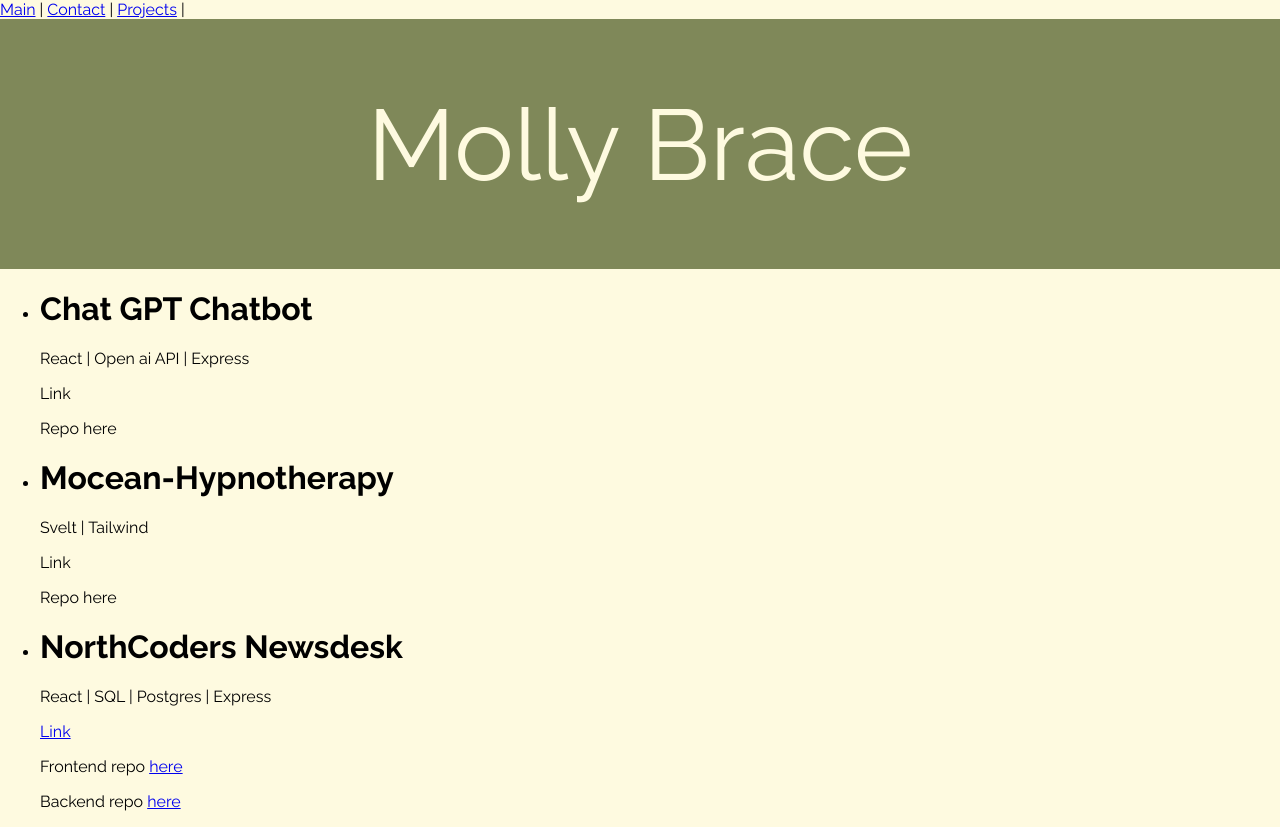
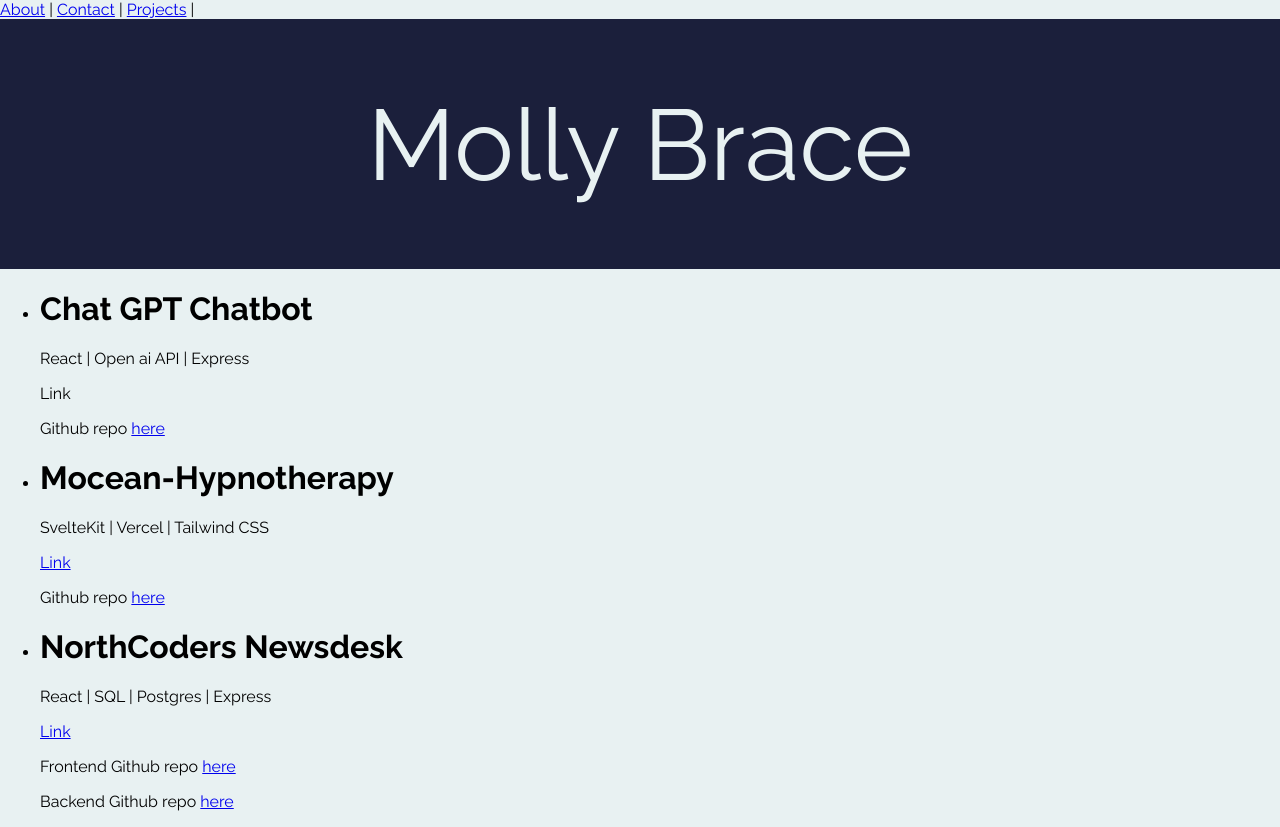
Before and after one commit to mollybrace/dev-portfolio, a React (Create React App) app: page /Projects in a window 1280 px wide. Built offline with nearby package versions, Linux system fonts and the light colour scheme.

Commit message:
Editing layout

```diff
--- a/src/App.css
+++ b/src/App.css
@@ -2,7 +2,7 @@
 
 
   body {
-    background-color: #FEFAE0;
+    background-color: #E8F1F2;
     font-family: "Raleway", sans-serif;
     margin: 0;
     padding: 0;
@@ -10,8 +10,8 @@
 
 
 .header-container {
-  background-color: rgba(96, 108, 56, 0.8);
-  color: #FEFAE0;
+  background-color: #1B1F3B;
+  color: #E8F1F2;
   font-size: 100px;
   height: 250px;
   width: 100%;
@@ -21,3 +21,20 @@
   padding: 0;
   margin: 0;
 }
+
+
+.introduction {
+  display: flex;
+  justify-content: flex-start;
+  width: 50%;
+}
+
+.bio {
+  justify-content: left;
+  flex-wrap: wrap;
+  align-content: space-around;
+}
+
+.bio-2 {
+
+}
--- a/src/components/About.jsx
+++ b/src/components/About.jsx
@@ -1,17 +1,18 @@
-
-
 
 const About = () => {
 
 return (
     <div className="introduction">
+        <div className="bio">
         <p>Junior Software Developer with a passion for travel, learning and self development. Through my diverse professional background across multiple industries and countries I am highly adaptable to new situations. Being most successful and driven when working in a fast paced, international environment. Having found a passion for software development I am motivated by the endless potential for growth and innovation within the tech industry and eager to join a dynamic team, to take on new challenges, learn from and collaborate with experienced professionals and contribute to building high-quality software solutions that meet the needs of users.
 </p>
+        </div>
+        <div className="bio-2">
+            <p>The next paragraph</p>
+        </div>
 
     </div>
 
         )
 }
-
-
 export default About;
--- a/src/components/Nav.jsx
+++ b/src/components/Nav.jsx
@@ -6,7 +6,7 @@ const Nav = () => {
     return (
         <nav className="Nav">
       <Link className="Main" to="/">
-        Main
+        About
       </Link>
       {' | '}
       <Link className="Contact" to="/Contact">
--- a/src/components/Projects.jsx
+++ b/src/components/Projects.jsx
@@ -4,30 +4,39 @@ const Projects = () => {
 
 
     return (
-        <div>
+        <div class="projects-container">
+            <div>
             <ul>
                 <li>
                     <h1>Chat GPT Chatbot</h1>
                     <p>React | Open ai API | Express</p>
                     <p>Link</p>
-                    <p>Repo here</p>
+                    <p>Github repo <a href="https://github.com/mollybrace/chatbot-app">here</a></p>
                 </li>
-
+            </ul>
+            </div>
+            <div>
+                <ul>
                 <li>
                     <h1>Mocean-Hypnotherapy</h1>
-                    <p>Svelt | Tailwind</p>
-                    <p>Link</p>
-                    <p>Repo here</p>
+                    <p>SvelteKit | Vercel | Tailwind CSS</p>
+                    <p><a href="https://mocean-therapy-c6kskmw3d-mollybrace.vercel.app/">Link</a></p>
+                    <p>Github repo <a href="https://github.com/mollybrace/mocean-therapy">here</a></p>
                 </li>
-
+                </ul>
+            </div>
+            <div>
+                <ul>
                 <li>
                     <h1>NorthCoders Newsdesk</h1>
                     <p>React | SQL | Postgres | Express </p>
                     <p><a href="https://northcoders-newsdesk.netlify.app/?topic=*&sort_by=created_at&order=DESC">Link</a></p>
-                    <p>Frontend repo <a href="https://github.com/mollybrace/nc-news">here</a></p>
-                    <p>Backend repo <a href="https://github.com/mollybrace/backend-project">here</a></p>
+                    <p>Frontend Github repo <a href="https://github.com/mollybrace/nc-news">here</a></p>
+                    <p>Backend Github repo <a href="https://github.com/mollybrace/backend-project">here</a></p>
                 </li>
-            </ul>
+                </ul>
+                </div>
+
 
         </div>
     )
```
